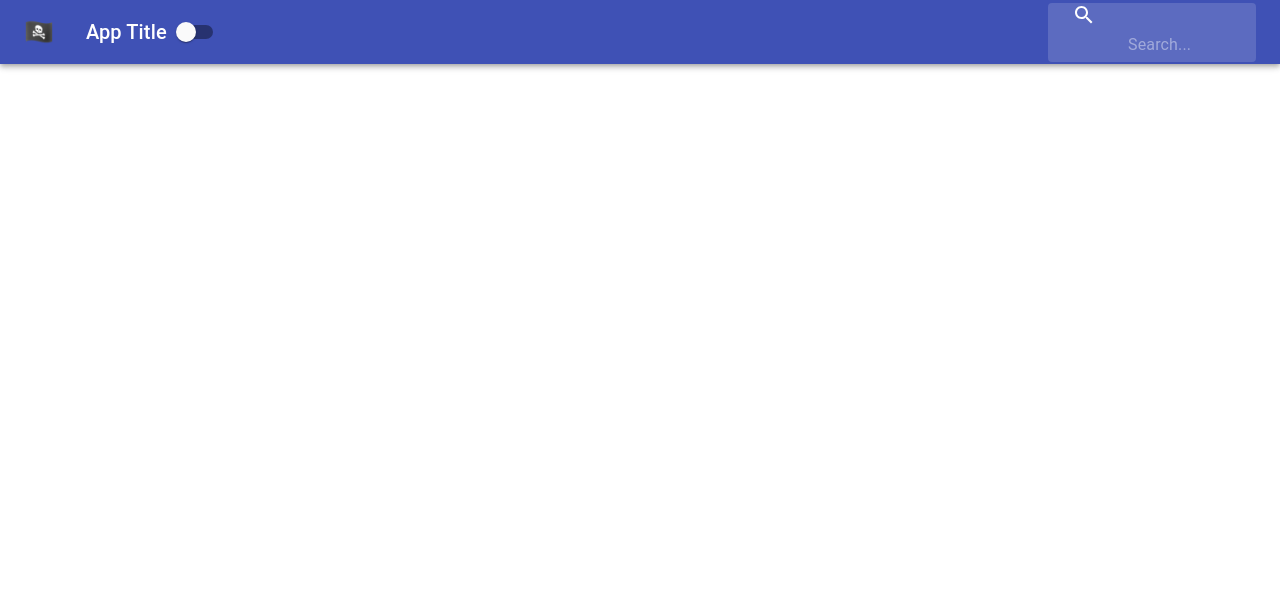
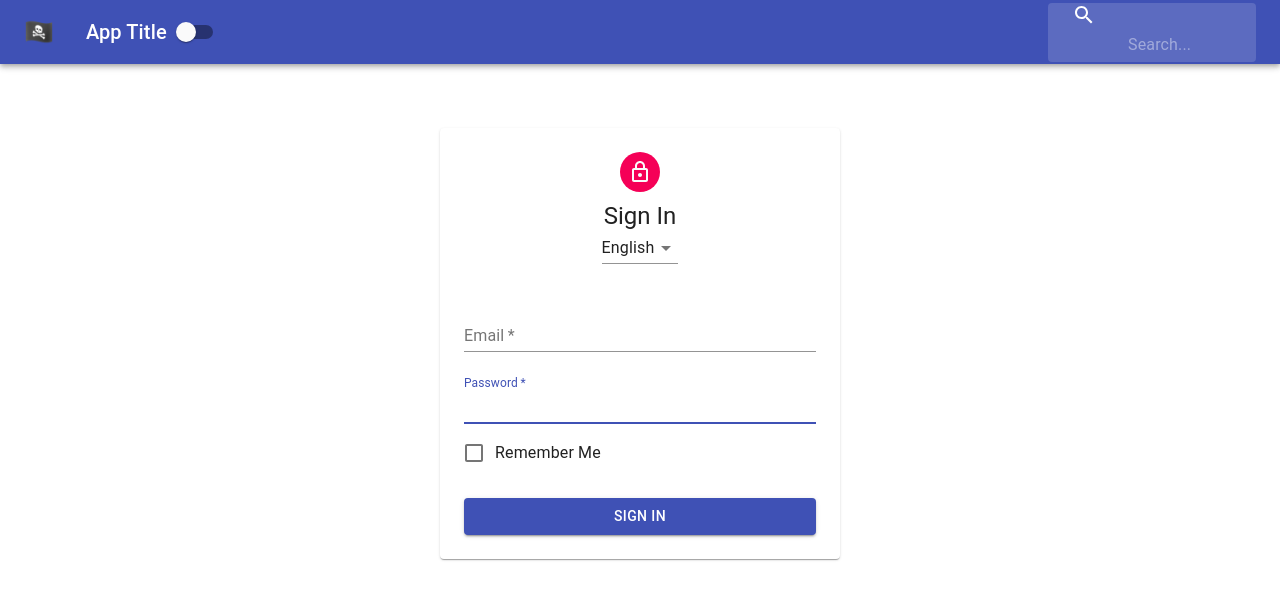
Before and after one commit to tpsnugget/REACT-Section-34, a React (Create React App) app in the folder context-demo-app/: page / in a window 1280 px wide. Shown: the top 600 px of the page. Built offline with nearby package versions, Linux system fonts and the light colour scheme; the HTML template or start-up script is replaced by a standard one.

Commit message:
265 complete

```diff
--- a/context-demo-app/src/App.js
+++ b/context-demo-app/src/App.js
@@ -1,12 +1,17 @@
 import React from 'react';
+import PageContent from "./PageContent"
 import Navbar from "./Navbar"
-import './App.css';
+import Form from "./Form"
+import { ThemeProvider } from "./contexts/ThemeContext"
 
 function App() {
   return (
-    <div className="App">
-      <Navbar />
-    </div>
+    <ThemeProvider>
+      <PageContent>
+        <Navbar />
+        <Form />
+      </PageContent>
+    </ThemeProvider>
   );
 }
 
--- /dev/null
+++ b/context-demo-app/src/Form.js
@@ -0,0 +1,68 @@
+import React, { Component } from "react"
+import Avatar from "@material-ui/core/Avatar";
+import Button from "@material-ui/core/Button";
+import CssBaseline from "@material-ui/core/CssBaseline";
+import FormControl from "@material-ui/core/FormControl";
+import FormControlLabel from "@material-ui/core/FormControlLabel";
+import Checkbox from "@material-ui/core/Checkbox";
+import Input from "@material-ui/core/Input";
+import InputLabel from "@material-ui/core/InputLabel";
+import LockOutlinedIcon from "@material-ui/icons/LockOutlined";
+import Paper from "@material-ui/core/Paper";
+import Typography from "@material-ui/core/Typography";
+import MenuItem from "@material-ui/core/MenuItem";
+import Select from "@material-ui/core/Select";
+import withStyles from "@material-ui/core/styles/withStyles";
+import styles from "./styles/FormStyles";
+
+class Form extends Component {
+
+
+   render() {
+
+      const { classes } = this.props
+
+      return (
+         <main className={classes.main}>
+            <Paper className={classes.paper}>
+               <Avatar className={classes.avatar}>
+                  <LockOutlinedIcon />
+               </Avatar>
+               <Typography
+                  variant="h5"
+               >
+                  Sign In
+               </Typography>
+               <Select value="english">
+                  <MenuItem value="english">English</MenuItem>
+                  <MenuItem value="french">French</MenuItem>
+                  <MenuItem value="spanish">Spanish</MenuItem>
+               </Select>
+               <form className={classes.form}>
+                  <FormControl margin="normal" required fullWidth >
+                     <InputLabel htmlFor="email" >
+                        Email
+                     </InputLabel>
+                     <Input id="email" name="email" autoFocus />
+                  </FormControl>
+                  <FormControl margin="normal" required fullWidth >
+                     <InputLabel htmlFor="email" >
+                        Password
+                     </InputLabel>
+                     <Input id="email" name="password" autoFocus />
+                  </FormControl>
+                  <FormControlLabel
+                     control={<Checkbox color="primary" />}
+                     label="Remember Me"
+                  />
+                  <Button variant="contained" type="submit" fullWidth color="primary"
+                     className={classes.submit}
+                     >Sign In</Button>
+               </form>
+            </Paper>
+         </main>
+      )
+   }
+}
+
+export default withStyles(styles)(Form)
--- /dev/null
+++ b/context-demo-app/src/PageContent.js
@@ -0,0 +1,21 @@
+import React, { Component } from "react"
+
+class PageContent extends Component{
+
+
+   render(){
+
+      const styles = {
+         backgroundColor: "white",
+         height: "100vh",
+         width: "100vw"
+      }
+      return(
+         <div style={styles}>
+            {this.props.children}
+         </div>
+      )
+   }
+}
+
+export default PageContent
--- /dev/null
+++ b/context-demo-app/src/contexts/ThemeContext.js
@@ -0,0 +1,20 @@
+import React, { Component, createContext } from "react"
+
+export const ThemeContext = createContext()
+
+export class ThemeProvider extends Component{
+
+   constructor(props){
+      super(props)
+      this.state = {
+         isDarkMode: true
+      }
+   }
+   render(){
+      return(
+      <ThemeContext.Provider value={{...this.state, tastesLikeChicken: true}}>
+         {this.props.children}
+      </ThemeContext.Provider>
+      )
+   }
+}
--- /dev/null
+++ b/context-demo-app/src/styles/FormStyles.js
@@ -0,0 +1,37 @@
+import { fade } from "@material-ui/core/styles/colorManipulator"
+
+const styles = theme => ({
+   main: {
+      width: "auto",
+      display: "block",
+      marginLeft: theme.spacing.unit *3,
+      marginRight: theme.spacing.unit *3,
+      [theme.breakpoints.up("sm")]: {
+         width: 400,
+         marginLeft: "auto",
+         marginRight: "auto"
+      }
+   },
+   paper: {
+      marginTop: theme.spacing.unit * 8,
+      display: "flex",
+      flexDirection: "column",
+      alignItems: "center",
+      padding: `${theme.spacing.unit * 2}px
+                ${theme.spacing.unit * 3}px
+                ${theme.spacing.unit * 3}px`
+   },
+   avatar: {
+      margin: theme.spacing.unit,
+      backgroundColor: theme.palette.secondary.main
+   },
+   form: {
+      width: "100%",
+      marginTop: theme.spacing.unit * 3
+   },
+   submit: {
+      marginTop: theme.spacing.unit * 3
+   }
+})
+
+export default styles
```
Also changed, not shown: 1 other file (tests, documents, lock files or other folders).
